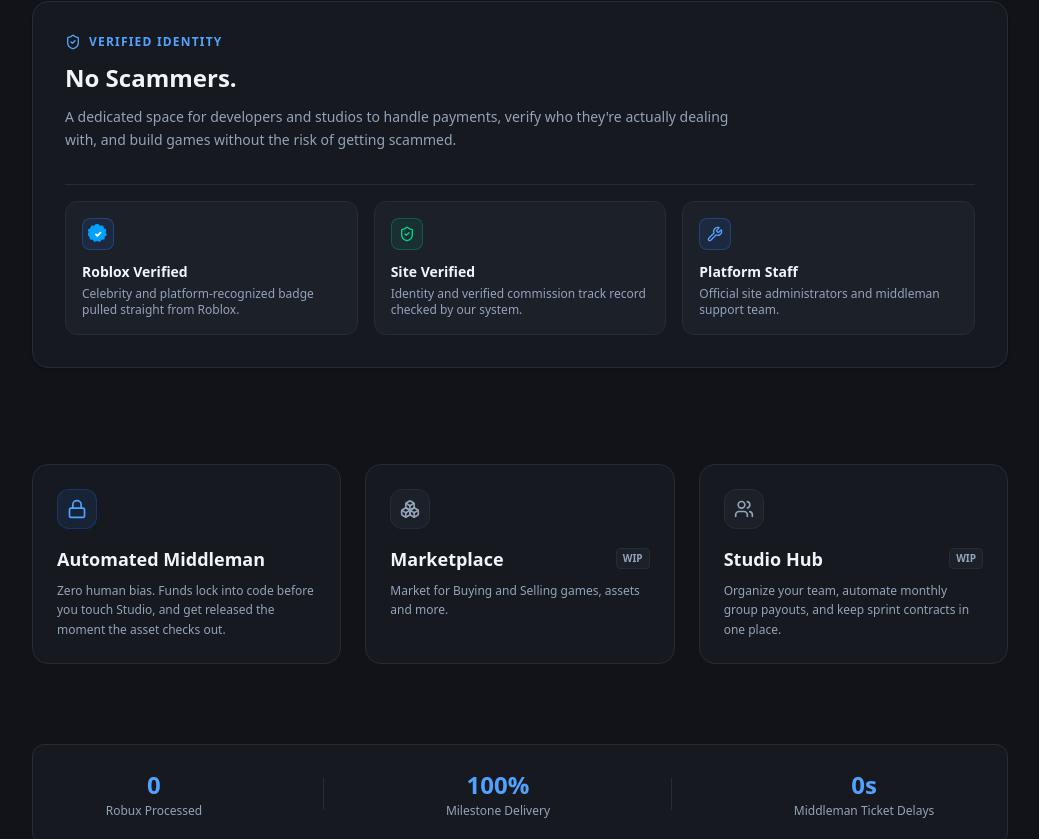
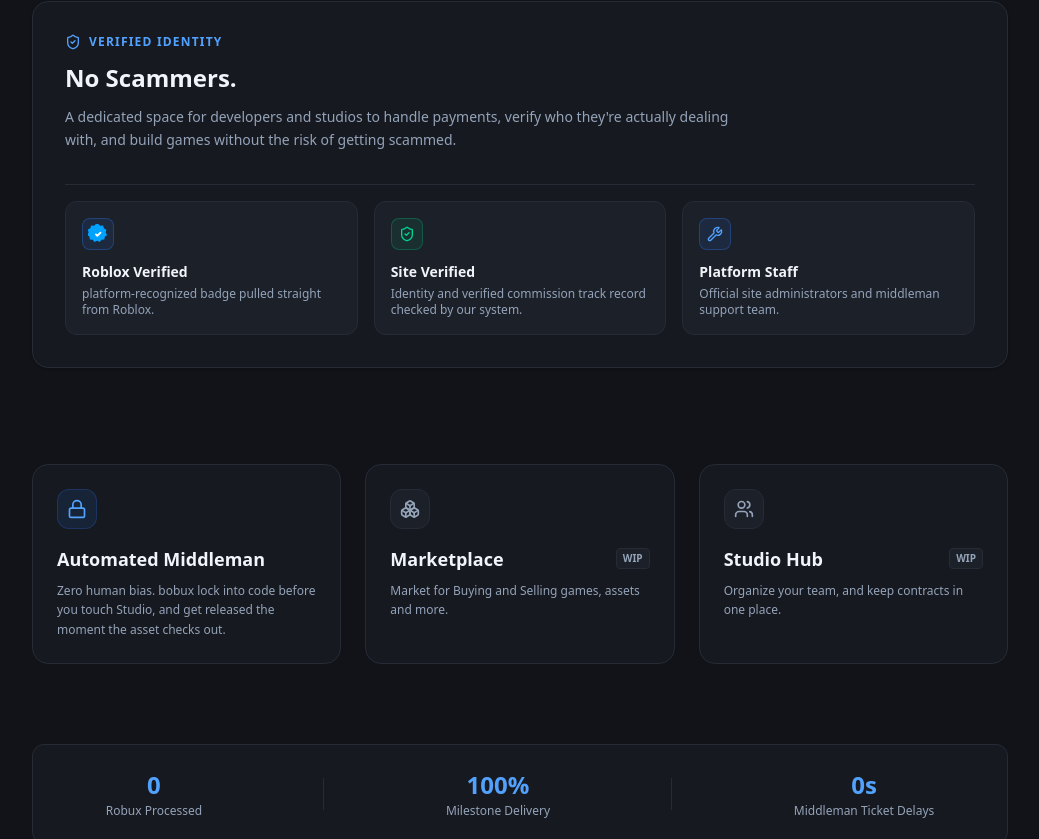
Before and after one commit to Veteran632/roblox-os, a Next.js app: page / in a window 1280 px wide. Shown: the part 540-1379 px from the top of the page, without its empty margins (120-1159 px from the left). Built offline with nearby package versions, Linux system fonts and the light colour scheme; no server answers; the database is empty.

Commit message:
changed words

```diff
--- a/src/app/page.tsx
+++ b/src/app/page.tsx
@@ -57,7 +57,7 @@ export default function HomePage() {
                 <RobloxVerifiedBadge className="w-5 h-5" />
               </div>
               <h3 className="font-semibold text-sm mb-1">Roblox Verified</h3>
-              <p className="text-xs text-[var(--text-muted)]">Celebrity and platform-recognized badge pulled straight from Roblox.</p>
+              <p className="text-xs text-[var(--text-muted)]">platform-recognized badge pulled straight from Roblox.</p>
             </div>
 
             <div className="p-4 rounded-xl border border-[var(--border-color)] bg-[var(--bg-elevated)]">
@@ -88,7 +88,7 @@ export default function HomePage() {
             </div>
             <h3 className="text-lg font-bold mb-2">Automated Middleman</h3>
             <p className="text-xs leading-relaxed text-[var(--text-muted)]">
-              Zero human bias. Funds lock into code before you touch Studio, and get released the moment the asset checks out.
+              Zero human bias. bobux lock into code before you touch Studio, and get released the moment the asset checks out.
             </p>
           </div>
 
@@ -114,7 +114,7 @@ export default function HomePage() {
               <span className="text-[10px] uppercase font-bold px-1.5 py-0.5 rounded bg-[var(--bg-elevated)] text-[var(--text-muted)] border border-[var(--border-color)]">WIP</span>
             </div>
             <p className="text-xs leading-relaxed text-[var(--text-muted)]">
-              Organize your team, automate monthly group payouts, and keep sprint contracts in one place.
+              Organize your team, and keep contracts in one place.
             </p>
           </div>
         </div>
```
